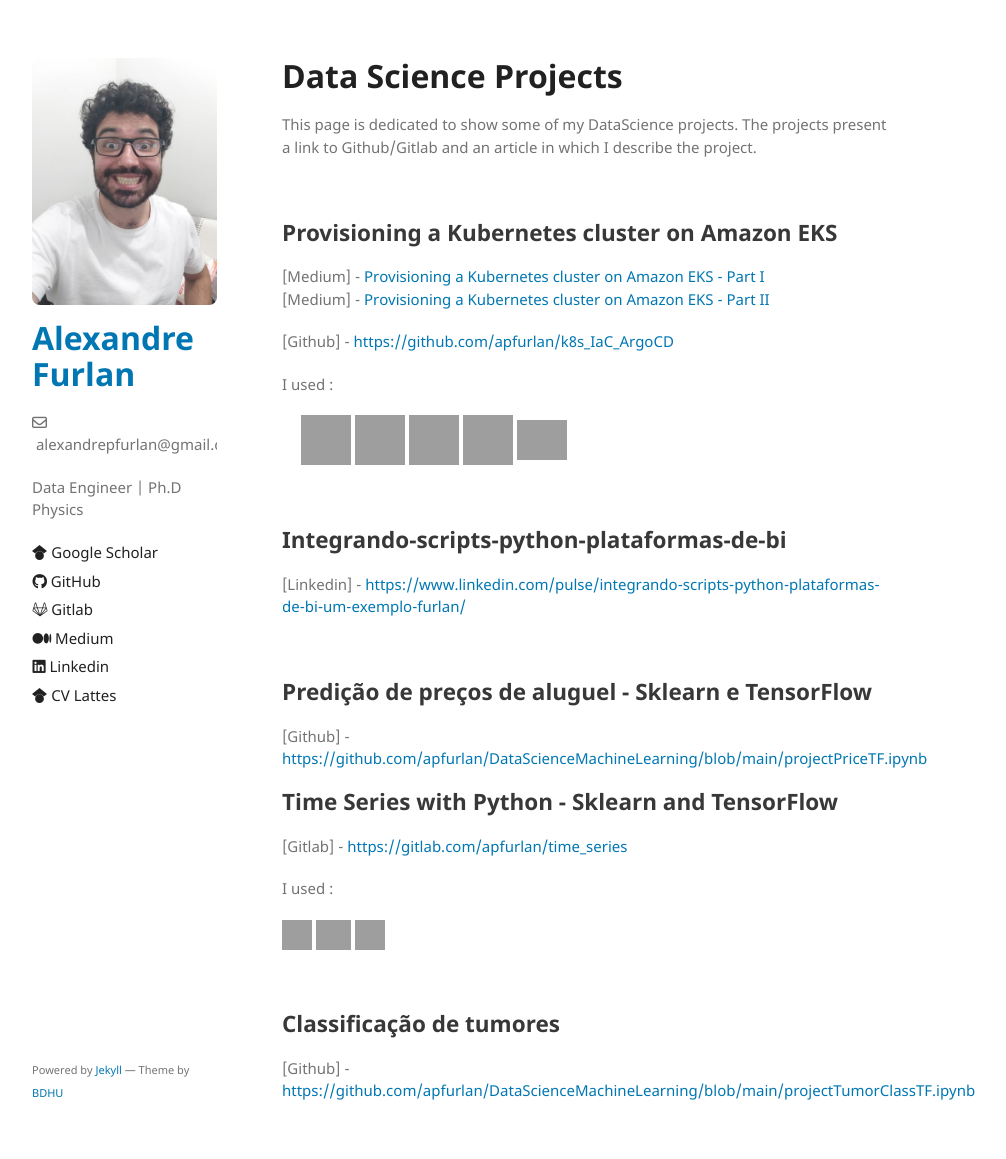
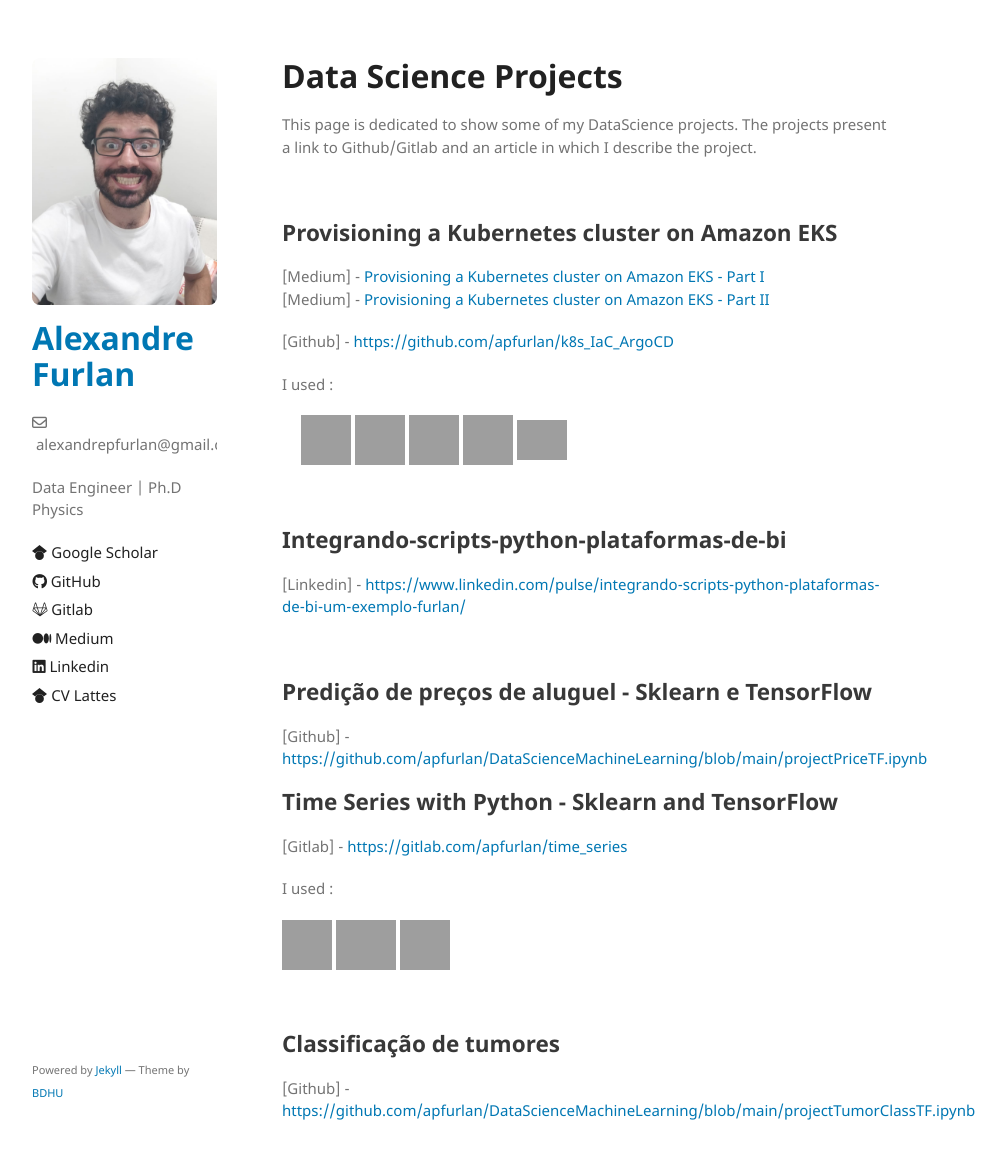
Before and after one commit to apfurlan/apfurlan.github.io, a Jekyll site: the page built from dts-pub-page.md, in a window 1280 px wide and 1172 px high. Shown: the top 1159 px of the window, without its empty margins (178-1184 px from the left). Built offline with Jekyll 4.4.1, drawn with Linux system fonts in a browser that asks for light colours; our own code applies the rules of GitHub Pages for plain Markdown files; grey boxes are pictures that could not be loaded.

Commit message:
init commit

```diff
--- a/dts-pub-page.md
+++ b/dts-pub-page.md
@@ -44,8 +44,8 @@
 
 I used :
 
-<img align="center" alt="Python" height="30" width="30" src="https://raw.githubusercontent.com/devicons/devicon/master/icons/python/python-original.svg">
-<img align="center" alt="C" height="30" width="35" src="https://upload.wikimedia.org/wikipedia/commons/thumb/0/05/Scikit_learn_logo_small.svg/260px-Scikit_learn_logo_small.svg.png"> <img align="center" alt="C" height="30" width="30" src="https://upload.wikimedia.org/wikipedia/commons/thumb/2/2d/Tensorflow_logo.svg/115px-Tensorflow_logo.svg.png">
+<img align="center" alt="Python" height="50" width="50" src="https://raw.githubusercontent.com/devicons/devicon/master/icons/python/python-original.svg">
+<img align="center" alt="C" height="50" width="60" src="https://upload.wikimedia.org/wikipedia/commons/thumb/0/05/Scikit_learn_logo_small.svg/260px-Scikit_learn_logo_small.svg.png"> <img align="center" alt="C" height="50" width="50" src="https://upload.wikimedia.org/wikipedia/commons/thumb/2/2d/Tensorflow_logo.svg/115px-Tensorflow_logo.svg.png">
 
 &nbsp;
 
```
